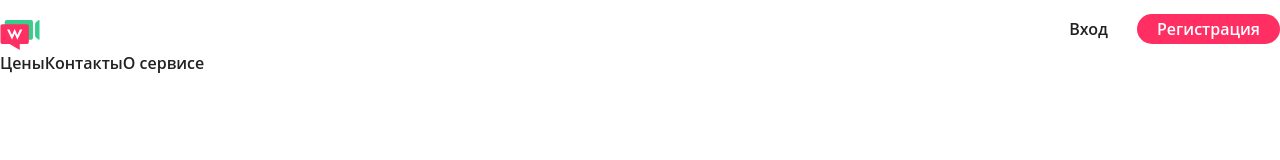
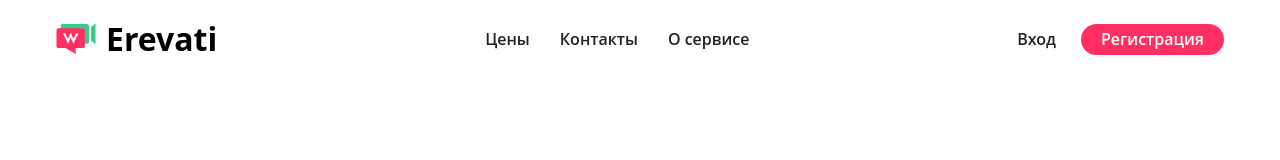
Before and after one commit to nookimy/erevati, a website: page app/index.html in a window 1280 px wide. Drawn offline with nearby package versions, Linux system fonts and the light colour scheme; files that its build step writes are made by us from their sources.

Commit message:
Главное меню готово

```diff
--- a/app/index.html
+++ b/app/index.html
@@ -7,7 +7,7 @@
   <meta name="viewport" content="width=device-width, initial-scale=1">
 </head>
 <body>
-	<header class="page-header">
+	<header class="page-header container">
 		<a class="logo-header">
       <svg class="logo-header__svg"  width="40" height="30" fill="none" viewBox="0 0 411 316">
 			  <path fill="#38CD8B" d="M342.17 187.393c0 11.867-9.889 21.493-21.954 21.493H66.522c-12.065 0-21.954-9.692-21.954-21.493V21.583c0-11.868 9.89-21.494 21.954-21.494h253.694c12.065 0 21.954 9.692 21.954 21.493v165.811z"/>
@@ -15,8 +15,9 @@
 			  <path fill="#38CD8B" d="M402.231 207.699l-28.679-23.273c-5.933-4.813-9.427-12.394-9.427-20.438V44.921c0-8.044 3.494-15.625 9.427-20.438L402.231 1.21C405.857-1.757 411 1.078 411 5.957v196.929c0 4.945-5.143 7.714-8.769 4.813z"/>
 			  <path fill="#fff" d="M94.871 100.631l26.306 57.292 28.349-66.456 28.547 66.456 25.976-57.292h25.976L177.48 208.556l-28.02-64.676-28.217 64.61-52.48-107.925h26.108v.066z"/>
 			</svg>
+      <span class="name-header">Erevati</span>
+    </a>
 
-    </a>
     <nav class="main-nav">
     	<ul class="main-nav site-list">
     		<li class="site-list__item"><a href="">Цены</a></li>
--- a/app/less/main.less
+++ b/app/less/main.less
@@ -71,7 +71,7 @@ img {
 @grey: #e5e5e5;
 @grey-darker: #222;
 @pink: #ff2e63;
-@green: #2aab6d;
+@green: #38cd8b;
 @green-darker: #1c9b5e;
 
 /*Основные цвета*/
@@ -87,38 +87,45 @@ img {
 @tablets-max-width: 959px;
 @desktops-width: 960px;
 
-/*retina*/
-@retina-dpi: 144dpi;
-@retina-dppx: 1.5dppx;
-
 
 /*Style*/
-.reset-list() {
-  margin: 0;
-  padding: 0;
-  list-style: none;
+
+.container {
+  width: 100%;
+  max-width: 1200px;
+  margin: 0 auto;
+  padding-left: 16px;
+  padding-right: 16px;
 }
 
 .page-header {
 	display: flex;
 	flex-wrap: wrap;
 	justify-content: space-between;
-  padding: 20px 0;
+  margin-top: 20px;
+  margin-top: 20px;
 }
 
 .main-nav {
 	order: 3;
 	width: 100%;
-    flex-grow: 1;
+  display: flex;
 }
 
 .site-list {
 	.reset-list;
 	display: flex;
 	flex-wrap: wrap;
+  margin-top: 25px;
 
   &__item {
     font-weight: 600;
+    margin-right: 15px;
+    margin-bottom: 15px;
+
+    &:last-child {
+      margin-right: 0;
+    }
 
     & a {
       color: @grey-darker;
@@ -132,6 +139,11 @@ img {
 }
 
 .user {
+  display: flex;
+  flex-direction: row;
+  align-items: center;
+  justify-content: center;
+
   &__login {
     color: @grey-darker;
     font-weight: 600;
@@ -151,12 +163,70 @@ img {
     text-decoration: none;
     cursor: pointer;
     vertical-align: top;
+    padding: 6px 20px;
+
+    &:hover {
+      background-color: @green;
+    }
   }
 }
 
 .button {
   color: #fff;
   background-color: #ff2e63;
-  padding: 4px 20px;
   border-radius: calc(40px/2);
 }
+
+@media (max-width: @phones-max-width) {
+  .name-header {
+    display: none;
+  }
+}
+
+
+@media (min-width: @tablets-width) {
+  .logo-header {
+    display: flex;
+    flex-direction: row;
+    align-items: center;
+  }
+
+  .name-header {
+    display: block;
+    font-weight: 700;
+    font-size: 32px;
+    margin-left: 10px;
+  }
+
+  .site-list {
+    justify-content: space-around;
+  }
+}
+
+@media (min-width: @desktops-width) {
+  .page-header {
+    align-items: center;
+  }
+
+  .logo-header {
+    order: 1;
+  }
+
+  .main-nav {
+    order: 2;
+    width: auto;
+    max-width: 550px;
+    margin-top: 0;
+  }
+
+  .site-list {
+    &__item {
+      margin-bottom: 0;
+      margin-right: 30px;
+    }
+  }
+
+  .user {
+    order: 3;
+  }
+}
```
